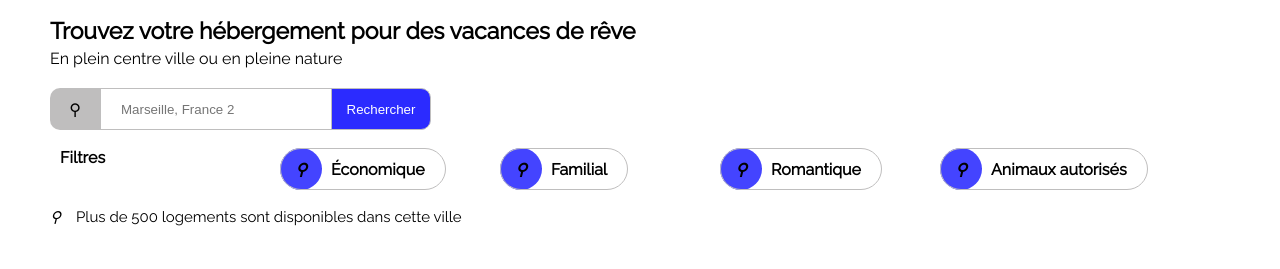
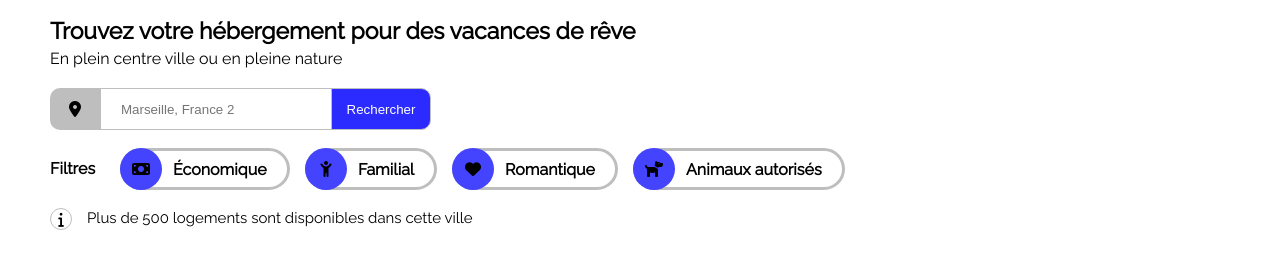
Before and after one commit to terrenceyves/thomas-maquette-html-css, a website: page index.html in a window 1280 px wide. Shown: the part 87-356 px from the top of the page. Drawn offline with Linux system fonts and the light colour scheme.

Commit message:
05.05.22 sauvgerde projet.

```diff
--- a/index.html
+++ b/index.html
@@ -6,6 +6,7 @@
   <meta http-equiv="X-UA-Compatible" content="IE=edge" />
   <meta name="viewport" content="width=device-width, initial-scale=1.0, user-scalable=no" />
   <title>Booki</title>
+  <script src="https://kit.fontawesome.com/344bf04111.js" crossorigin="anonymous"></script>
   <link rel="stylesheet" href="./style.css">
 </head>
 
@@ -30,35 +31,35 @@
       <h1>Trouvez votre hébergement pour des vacances de rêve</h1>
       <p>En plein centre ville ou en pleine nature</p>
       <div id="searchbar">
-        <p id="search1">&#9906;</p>
+        <i id="search1" class="fas fa-map-marker-alt"></i>
         <form action="/action.php" method=post">
           <input type="text" id="search2" placeholder="Marseille, France 2">
         </form>
         <input type="submit" id="search3" value="Rechercher">
       </div>
       <div id="filtre">
-        <div class="filtre" id="filtre1">
+        <div id="filtre1">
           <p>Filtres</p>
         </div>
         <div class="filtre" id="filtre2">
-          <i class="filtre1" id="fitre21">&#9906;</i>
+          <i class="fa-solid fa-money-bill filtre1" id="fitre21"></i>
           <p class="filtre2" id="filtre22">Économique</p>
         </div>
         <div class="filtre" id="filtre3">
-          <i class="filtre1" id="filtre31">&#9906;</i>
+          <i class="fa-solid fa-child-reaching filtre1" id="filtre31"></i>
           <p class="filtre2" id="Familial">Familial</p>
         </div>
         <div class="filtre" id="filtre4">
-          <i class="filtre1" id="filtre41">&#9906;</i>
+          <i class="fas fa-heart filtre1" id="filtre41"></i>
           <p class="filtre2" id="filtre42">Romantique</p>
         </div>
         <div class="filtre" id="filtre5">
-          <i class="filtre1" id="filtre51">&#9906;</i>
+          <i class="fas fa-dog filtre1" id="filtre51"></i>
           <p class="filtre2" id="filtre52">Animaux autorisés</p>
         </div>
       </div>
       <div id="information">
-        <i id="information1">&#9906;</i>
+        <i id="information1" class="fas fa-info"></i>
         <p id="information2">Plus de 500 logements sont disponibles dans cette ville</p>
       </div>
     </div>
--- a/style.css
+++ b/style.css
@@ -95,33 +95,26 @@ a {
   border: solid 1px rgb(191, 190, 190);
 }
 
-#information {
-  display: flex;
-  margin-top: 20px;
-  font-size: 15px;
-  width: 100%;
-}
-#information1 {
-  height: 20px;
-  margin-right: 15px;
-}
-
-#information2 {
-  height: 20px;
-}
-
 #filtre {
   display: flex;
   width: 100%;
   margin-top: 20px;
   font-weight: bold;
 }
+
+#filtre {
+  display: flex;
+  align-items: center;
+  justify-content: flex-start;
+}
+
 .filtre {
   display: flex;
   margin: 0px 10px;
   position: relative;
   height: 40px;
   width: 200px;
+  justify-content: flex-start;
 }
 
 .filtre1 {
@@ -134,17 +127,61 @@ a {
   justify-content: center;
   border-radius: 50%;
   position: absolute;
+  z-index: 2;
 }
 
 .filtre2 {
   display: flex;
   position: absolute;
   /* left: 20px; */
-  height: 40px;
+  height: 36px;
   padding: 0px 20px 0px 50px;
-  border: solid 1px rgb(191, 190, 190);
+  border: solid 3px rgb(191, 190, 190);
   align-items: center;
   justify-content: center;
   white-space: nowrap;
   border-radius: 30px;
 }
+
+#filtre1 {
+  width: 60px;
+}
+
+#filtre2 {
+  width: 165px;
+}
+
+#filtre3 {
+  width: 127px;
+}
+
+#filtre4 {
+  width: 161px;
+}
+
+#filtre5 {
+  width: 208px;
+}
+
+#information {
+  display: flex;
+  margin-top: 20px;
+  font-size: 15px;
+  width: 100%;
+}
+#information1 {
+  display: flex;
+  height: 20px;
+  width: 20px;
+  margin-right: 15px;
+  border: solid 1px rgb(191, 190, 190);
+  border-radius: 50%;
+  align-items: center;
+  justify-content: center;
+}
+
+#information2 {
+  display: flex;
+  height: 20px;
+  align-items: center;
+}
```
